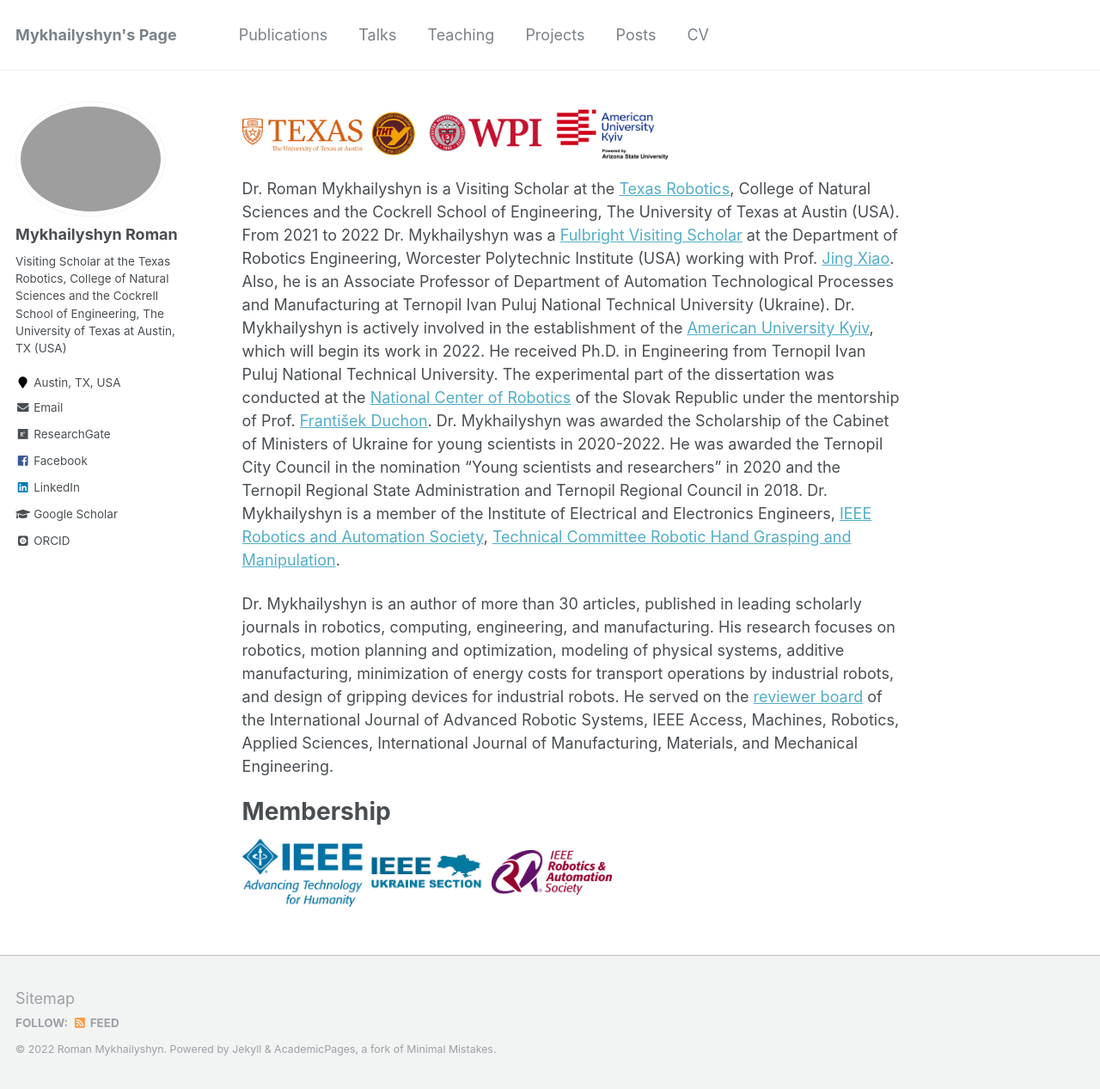
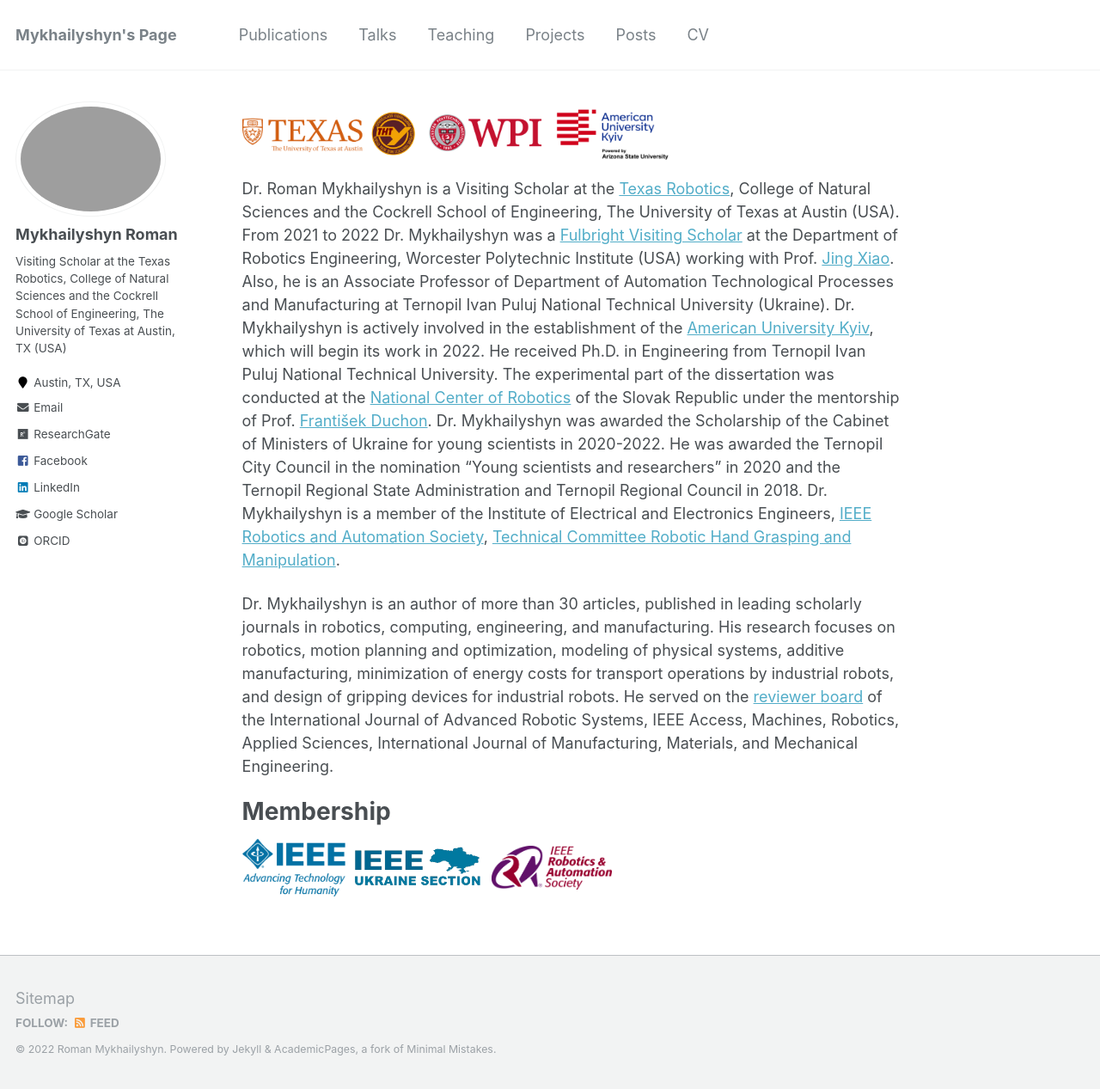
Before and after one commit to RomanMykhailyshyn/RomanMykhailyshyn.github.io, a Jekyll site: the page built from _pages/about.md, in a window 1280 px wide and 1267 px high. Shown: the whole window at 86% size. Built offline with Jekyll 4.4.1, drawn with Linux system fonts in a browser that asks for light colours; some web fonts are replaced.

Commit message:
Update about.md

```diff
--- a/_pages/about.md
+++ b/_pages/about.md
@@ -13,4 +13,4 @@ Dr. Mykhailyshyn is an author of more than 30 articles, published in leading sch
 
 Membership
 ===
-[<img src='/images/IEEE_logo.png' width='140'>](https://www.ieee.org/) [<img src='/images/IEEE-Ukraine.png' width='140'>](https://ieee.org.ua/) [<img src='/images/IEEE_RAS.png' width='140'>](https://www.ieee-ras.org/)
+[<img src='/images/IEEE_logo.png' width='120'>](https://www.ieee.org/) [<img src='/images/IEEE-Ukraine.png' width='160'>](https://ieee.org.ua/) [<img src='/images/IEEE_RAS.png' width='140'>](https://www.ieee-ras.org/)
```
